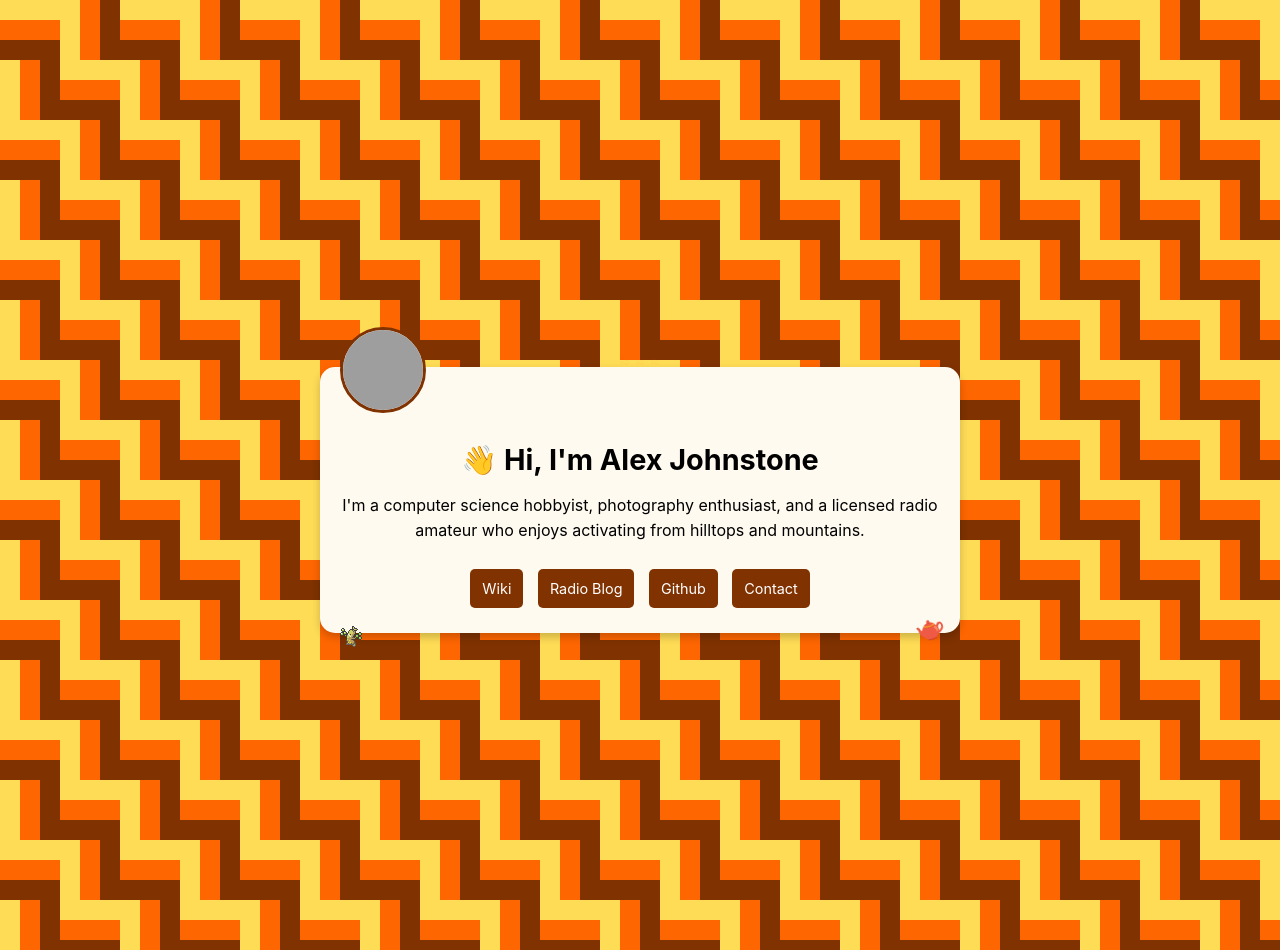
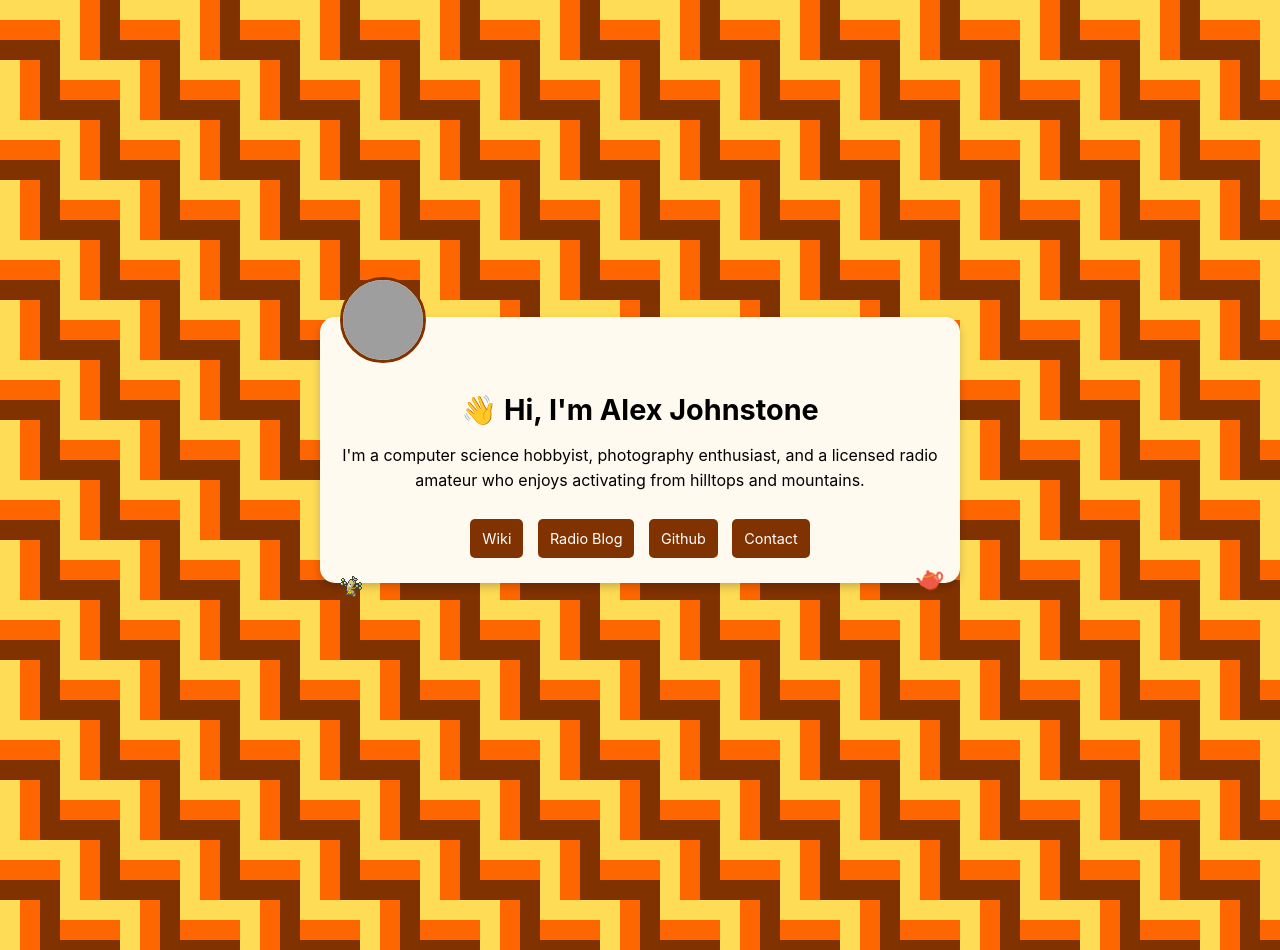
Before and after one commit to alexjj/plain-text, a Jekyll site: the page index.html, which Jekyll copies as it is, in a window 1280 px wide. Built offline with Jekyll 4.4.1, drawn with Linux system fonts in a browser that asks for light colours; grey boxes are pictures that could not be loaded.

Commit message:
fix padding??!

```diff
--- a/_layouts/default.html
+++ b/_layouts/default.html
@@ -3,7 +3,7 @@
 <head>
     {% include head.html %}
 </head>
-<body>
+<body class="{% if page.add_padding %}with-padding{% endif %}">
     <div class="content">
         <div class="profile-pic">
             <a href="/"><img src="/img/me3.jpg" alt="Profile Picture"></a>
--- a/style.css
+++ b/style.css
@@ -11,7 +11,7 @@ body {
         --_s: calc(2*var(--s)) calc(2*var(--s));
         --_g1: var(--_s) conic-gradient(at calc(500%/6) 50%,var(--c3) 25%,#0000 0);
         --_g2: var(--_s) conic-gradient(at calc(200%/3) 50%,var(--c2) 25%,#0000 0);
-        background:
+    background:
           var(--s) var(--s)/var(--_g1),0 0/var(--_g1),
           var(--s) var(--s)/var(--_g2),0 0/var(--_g2),
           repeating-conic-gradient(var(--c1) 0 25%,#0000 0 50%) 0 0/var(--_s),
@@ -20,12 +20,14 @@ body {
     font-family: 'atkinson hyperlegible', -apple-system, BlinkMacSystemFont, 'avenir next', avenir, 'segoe ui', 'helvetica neue', noto, 'noto sans', roboto, cantarell, ubuntu, helvetica, arial, sans-serif;
     font-size: 1rem;
     line-height: 1.62;
-    background-color: #f5f5dc;
     display: flex;
     flex-direction: column;
     justify-content: center;
     align-items: center;
     min-height: 100vh;
+}
+
+.with-padding {
     padding-top: 50px;
 }
 
```
Also changed, not shown: pages/books.md (+1 -0 lines).
